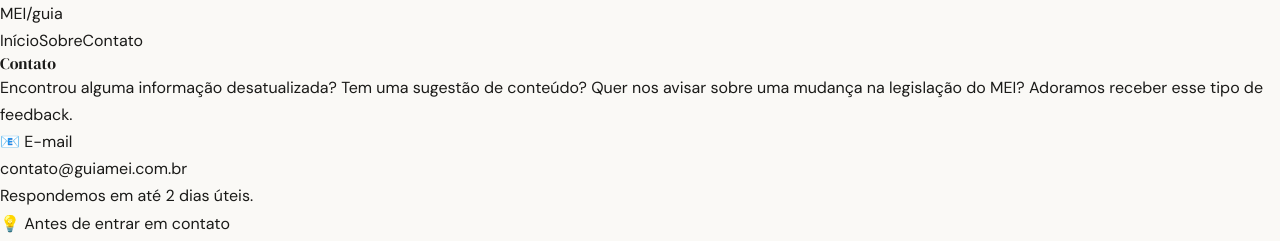
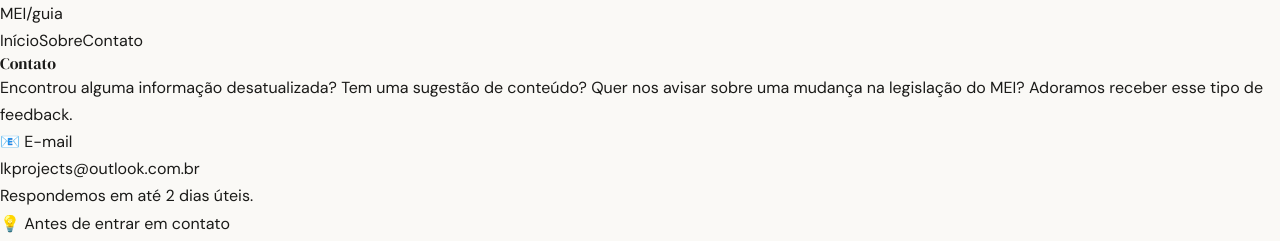
Before and after one commit to LukyAguiar/guiamei.com.br, a Next.js app: page /contato in a window 1280 px wide. Shown: the top 241 px of the page. Built offline with nearby package versions, Linux system fonts and the light colour scheme.

Commit message:
google verification

```diff
--- a/app/contato/page.tsx
+++ b/app/contato/page.tsx
@@ -16,7 +16,7 @@
       <div className="space-y-4">
         <div className="bg-white border border-[var(--border)] rounded-xl p-5">
           <p className="font-medium text-sm mb-1">📧 E-mail</p>
-          <p className="text-sm text-[var(--muted)]">contato@guiamei.com.br</p>
+          <p className="text-sm text-[var(--muted)]">lkprojects@outlook.com.br</p>
           <p className="text-xs text-[var(--muted)] mt-1">Respondemos em até 2 dias úteis.</p>
         </div>
 
--- a/app/layout.tsx
+++ b/app/layout.tsx
@@ -1,6 +1,8 @@
 import type { Metadata } from "next";
 import { DM_Serif_Display, DM_Sans } from "next/font/google";
 import { Header, Footer } from "./components/ui";
+import { Analytics } from '@vercel/analytics/react';
+
 import "./globals.css";
 
 const serif = DM_Serif_Display({ subsets: ["latin"], weight: "400", variable: "--font-serif" });
@@ -15,6 +17,9 @@
     locale: "pt_BR",
     type: "website",
   },
+  verification: {
+    google: 'Xt0jGkOLNmz6LL3vzFE469gsH4tmdH7JOYaZpnI92tg',
+  },
 };
 
 export default function RootLayout({ children }: { children: React.ReactNode }) {
@@ -24,6 +29,7 @@
         <Header />
         {children}
         <Footer />
+        <Analytics />
       </body>
     </html>
   );
```
Also changed, not shown: package.json (+4 -3 lines), 1 other file (tests, documents, lock files or other folders).
